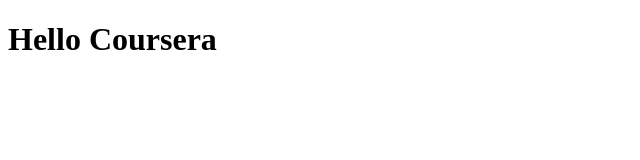
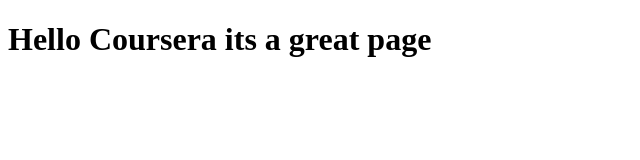
Before and after one commit to kamawain/coursera-test, a plain HTML site: page site/index.html in a window 1280 px wide. Shown: the whole page, without its empty margins (0-640 px from the left). Drawn offline with Linux system fonts and the light colour scheme.

Commit message:
smaall addition.

```diff
--- a/site/index.html
+++ b/site/index.html
@@ -4,6 +4,6 @@
 	<title>Hello CourseRa</title>
 </head>
 <body>
-<h1>Hello Coursera</h1>
+<h1>Hello Coursera its a great page</h1>
 </body>
 </html>
```
